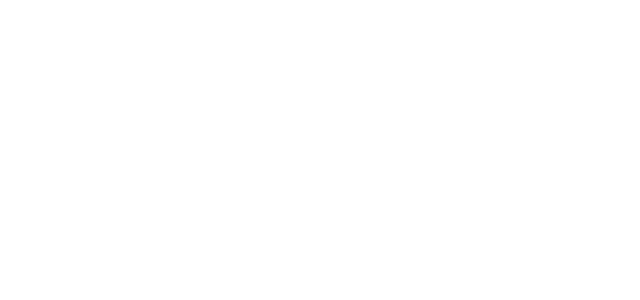
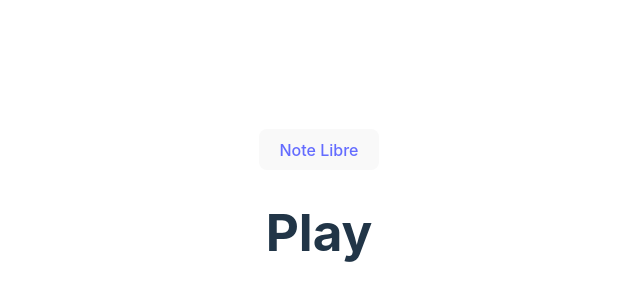
Before and after one commit to FloraHmmnd/note-libre, a Vue app: page /play in a window 1280 px wide. Before the commit this address had no page. Shown: the part 188-488 px from the top of the page, without its empty margins (321-961 px from the left). Built offline with nearby package versions, Linux system fonts and the light colour scheme.

Commit message:
✨ add play page and its route

```diff
--- a/src/pages/Home.page.vue
+++ b/src/pages/Home.page.vue
@@ -1,3 +1,6 @@
 <template>
     <h1>Note Libre</h1>
+        <button>
+            <router-link to="/play">Play now</router-link>
+        </button>
 </template>
--- /dev/null
+++ b/src/pages/Play.page.vue
@@ -0,0 +1,6 @@
+<template>
+    <button>
+        <router-link to="/home">Note Libre</router-link>
+    </button>
+    <h1>Play</h1>
+</template>
--- a/src/router.js
+++ b/src/router.js
@@ -1,6 +1,8 @@
 import { createRouter, createWebHistory } from "vue-router";
 
 import Home from "./pages/Home.page.vue"
+import Play from "./pages/Play.page.vue"
+
 
 const routes = [
     {
@@ -11,6 +13,11 @@
         path: '/home',
         name: "Home",
         component: Home
+    },
+    {
+        path: '/play',
+        name: "Play",
+        component: Play
     }
 ]
 
```
